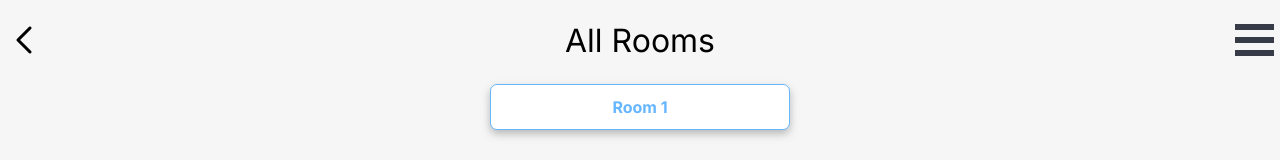
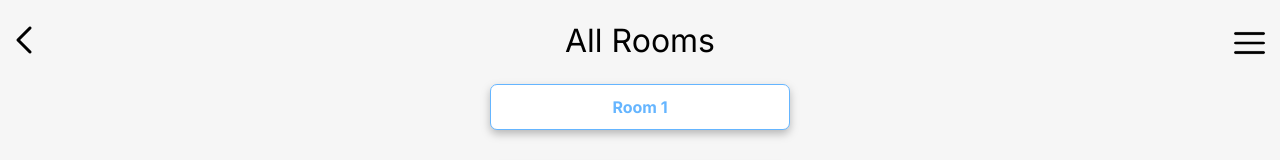
Before and after one commit to ben-me/capstone-project, a Next.js app: page /rooms in a window 1280 px wide. Shown: the top 160 px of the page. Built offline with nearby package versions, Linux system fonts and the light colour scheme.

Commit message:
add link check logic for burger overlay, add custom icon

```diff
--- a/components/BurgerMenu.js
+++ b/components/BurgerMenu.js
@@ -1,19 +1,38 @@
 import { slide as Menu } from 'react-burger-menu';
 import Link from 'next/link';
 import styled from 'styled-components';
+import { useRouter } from 'next/router';
+import { useState } from 'react';
+import BurgerIcon from '../public/burgermenu.png';
+import Image from 'next/image';
 
 export default function BurgerMenu() {
+  const [isMenuOpen, setIsMenuOpen] = useState(false);
+  const router = useRouter();
+
+  function checkLink(event) {
+    if (event.target.pathname === router.pathname) {
+      setIsMenuOpen(false);
+    }
+  }
+
   return (
     <BurgerMenuStyles>
-      <Menu width={'65%'} right>
+      <Menu
+        customBurgerIcon={<Image src={BurgerIcon} alt="burger-menu" />}
+        width={'65%'}
+        right
+        isOpen={isMenuOpen}
+        onStateChange={(state) => setIsMenuOpen(state.isOpen)}
+      >
         <Link href="/" passHref>
-          <OverlayLink>Home</OverlayLink>
+          <OverlayLink onClick={checkLink}>Home</OverlayLink>
         </Link>
         <Link href="/rooms" passHref>
-          <OverlayLink>Show rooms</OverlayLink>
+          <OverlayLink onClick={checkLink}>Show rooms</OverlayLink>
         </Link>
         <Link href="/reservations" passHref>
-          <OverlayLink>My Reservations</OverlayLink>
+          <OverlayLink onClick={checkLink}>My Reservations</OverlayLink>
         </Link>
       </Menu>
     </BurgerMenuStyles>
@@ -30,7 +49,7 @@ const BurgerMenuStyles = styled.div`
     position: absolute;
     width: 2.4rem;
     height: 2rem;
-    right: 0.4rem;
+    right: 0.7rem;
     top: 1.5rem;
     background-color: transparent;
   }
```
Also changed, not shown: public/burgermenu.png (added).
